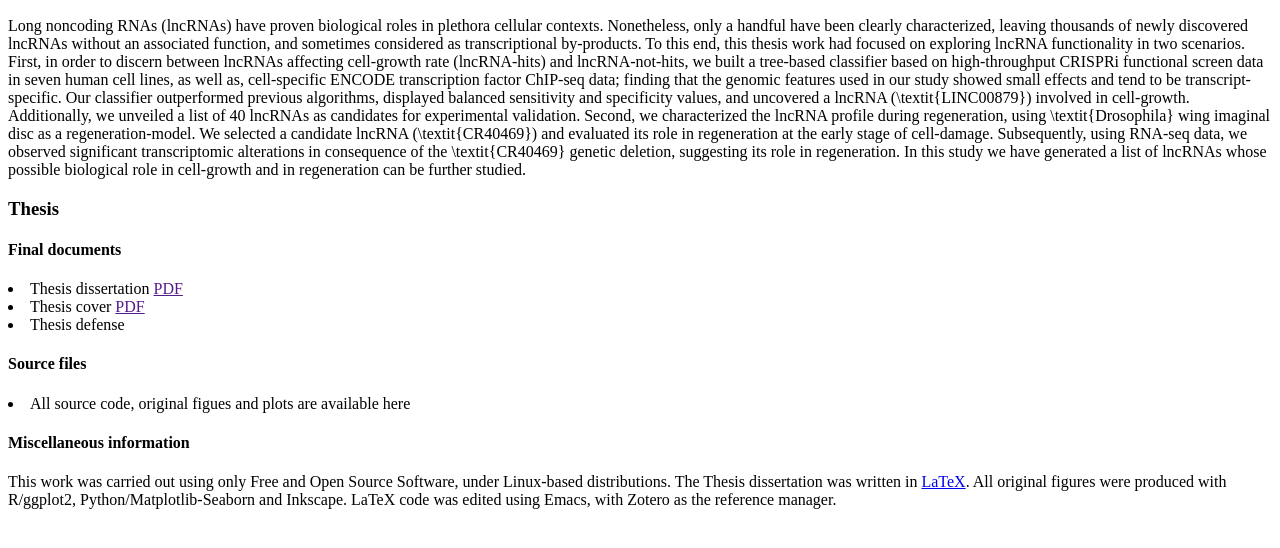
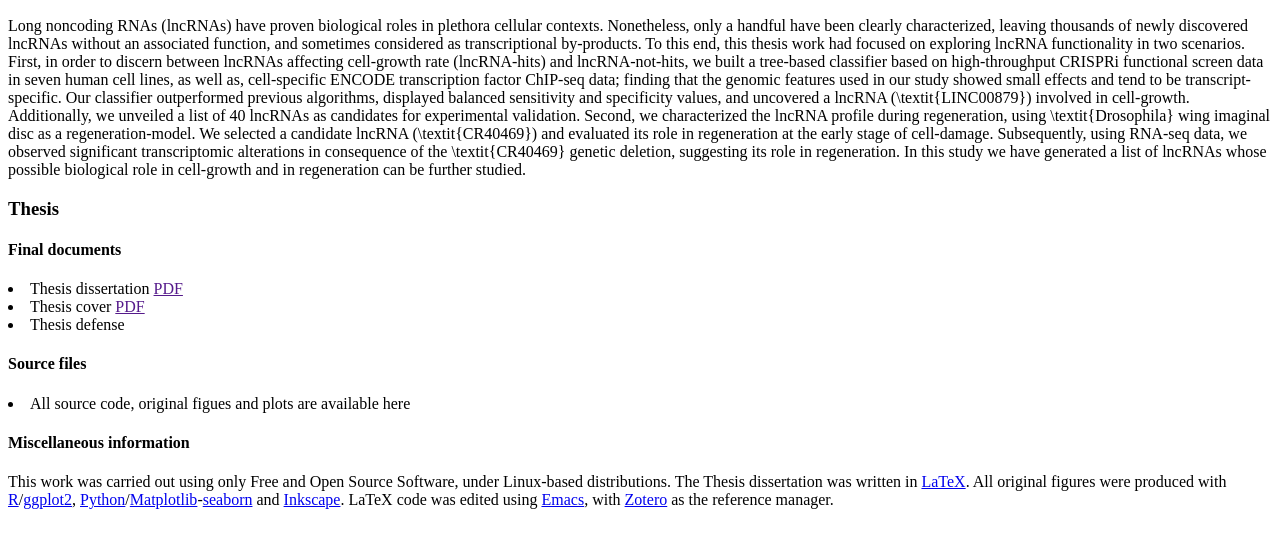
Before and after one commit to razielar/razielar-phd-thesis, a plain HTML site: page index.html in a window 1280 px wide. Shown: the part 110-658 px from the top of the page. Drawn offline with Linux system fonts and the light colour scheme.

Commit message:
add hyperlinks

```diff
--- a/index.html
+++ b/index.html
@@ -18,6 +18,6 @@
     <h4>Source files</h4>
     <li>All source code, original figues and plots are available here</li>
     <h4>Miscellaneous information</h4>
-    <p>This work was carried out using only Free and Open Source Software, under Linux-based distributions. The Thesis dissertation was written in <a href="https://www.latex-project.org/" target="_blank">LaTeX</a>. All original figures were produced with R/ggplot2, Python/Matplotlib-Seaborn and Inkscape. LaTeX code was edited using Emacs, with Zotero as the reference manager.</p>
+    <p>This work was carried out using only Free and Open Source Software, under Linux-based distributions. The Thesis dissertation was written in <a href="https://www.latex-project.org/" target="_blank">LaTeX</a>. All original figures were produced with <a href="https://www.r-project.org/" target="_blank">R</a>/<a href="https://ggplot2.tidyverse.org/" target="_blank">ggplot2</a>, <a href="https://www.python.org/" target="_blank">Python</a>/<a href="https://matplotlib.org/" target="_blank">Matplotlib</a>-<a href="https://seaborn.pydata.org/" target="_blank">seaborn</a> and <a href="https://inkscape.org/" target="_blank">Inkscape</a>. LaTeX code was edited using <a href="https://www.gnu.org/software/emacs/" target="_blank">Emacs</a>, with <a href="https://www.zotero.org/" target="_blank">Zotero</a> as the reference manager.</p>
 </body>
 </html>
```
